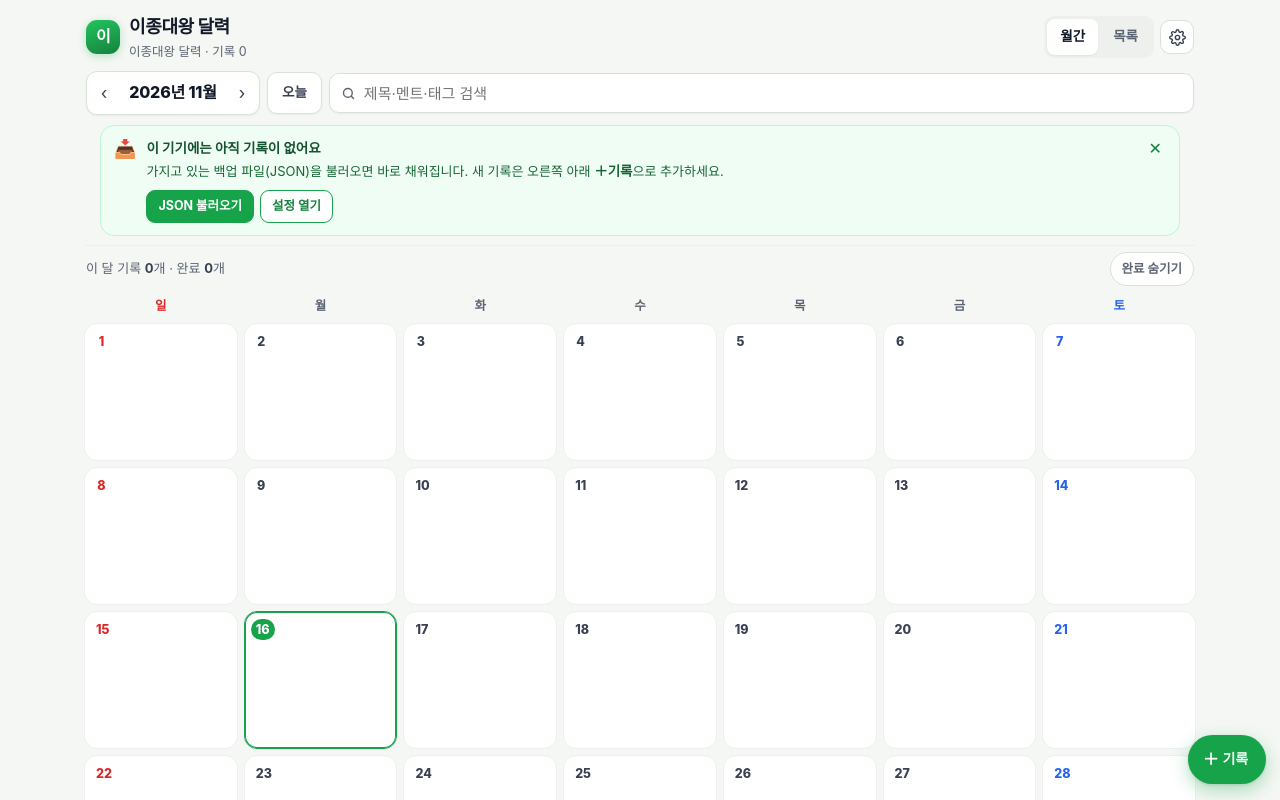
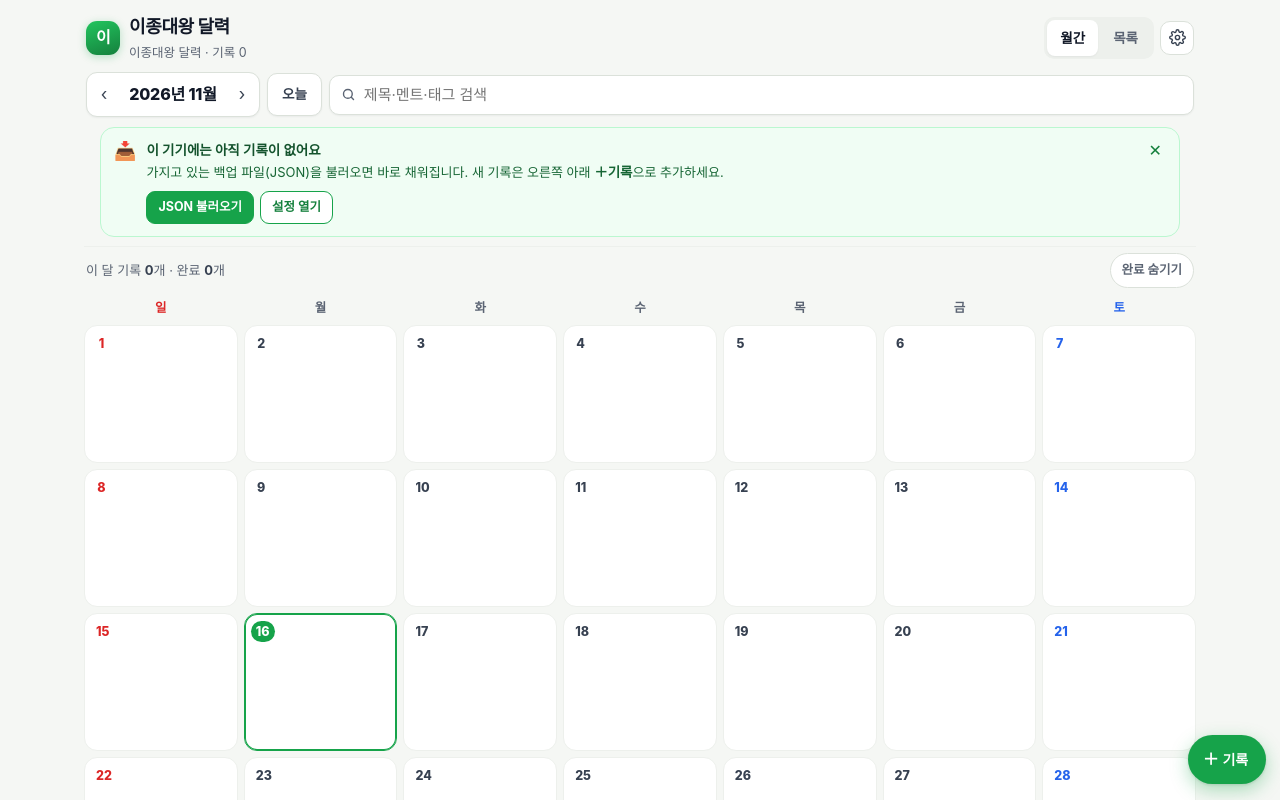
Before and after one commit to wjoehasa-eng/leejong-calendar, a plain HTML site: page index.html in a window 1280 px wide. Shown: the top 800 px of the page. Drawn offline with Linux system fonts and the light colour scheme.

Commit message:
본문 줄간격 1.65로 맞춤

```diff
--- a/index.html
+++ b/index.html
@@ -94,7 +94,7 @@ body {
   font-family: -apple-system, BlinkMacSystemFont, "Apple SD Gothic Neo", "Pretendard",
     "Noto Sans KR", "Malgun Gothic", "Segoe UI", Roboto, sans-serif;
   font-size: 16px;
-  line-height: 1.62;
+  line-height: 1.65;
   -webkit-tap-highlight-color: transparent;
   overflow-wrap: break-word;
 }
```
